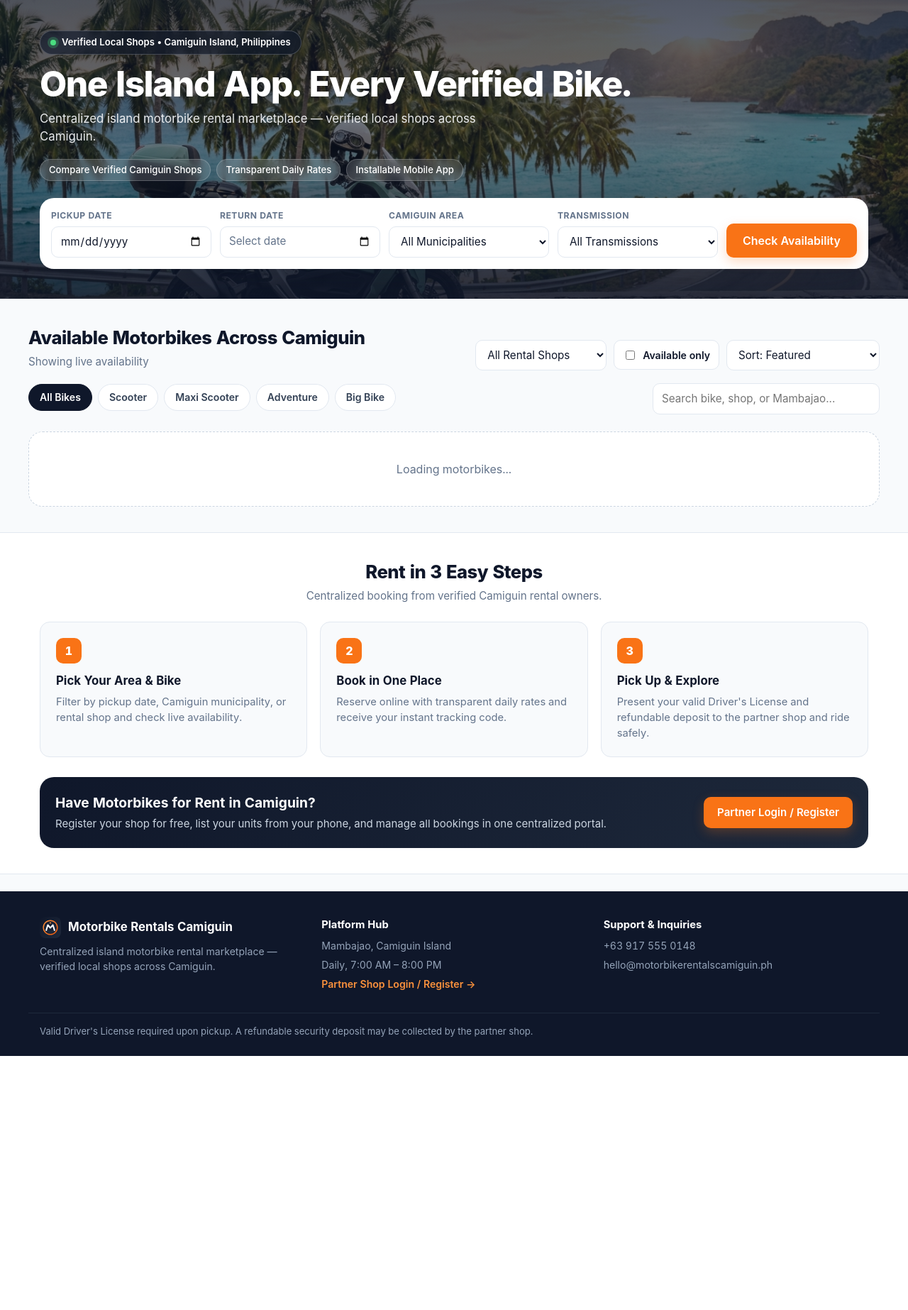
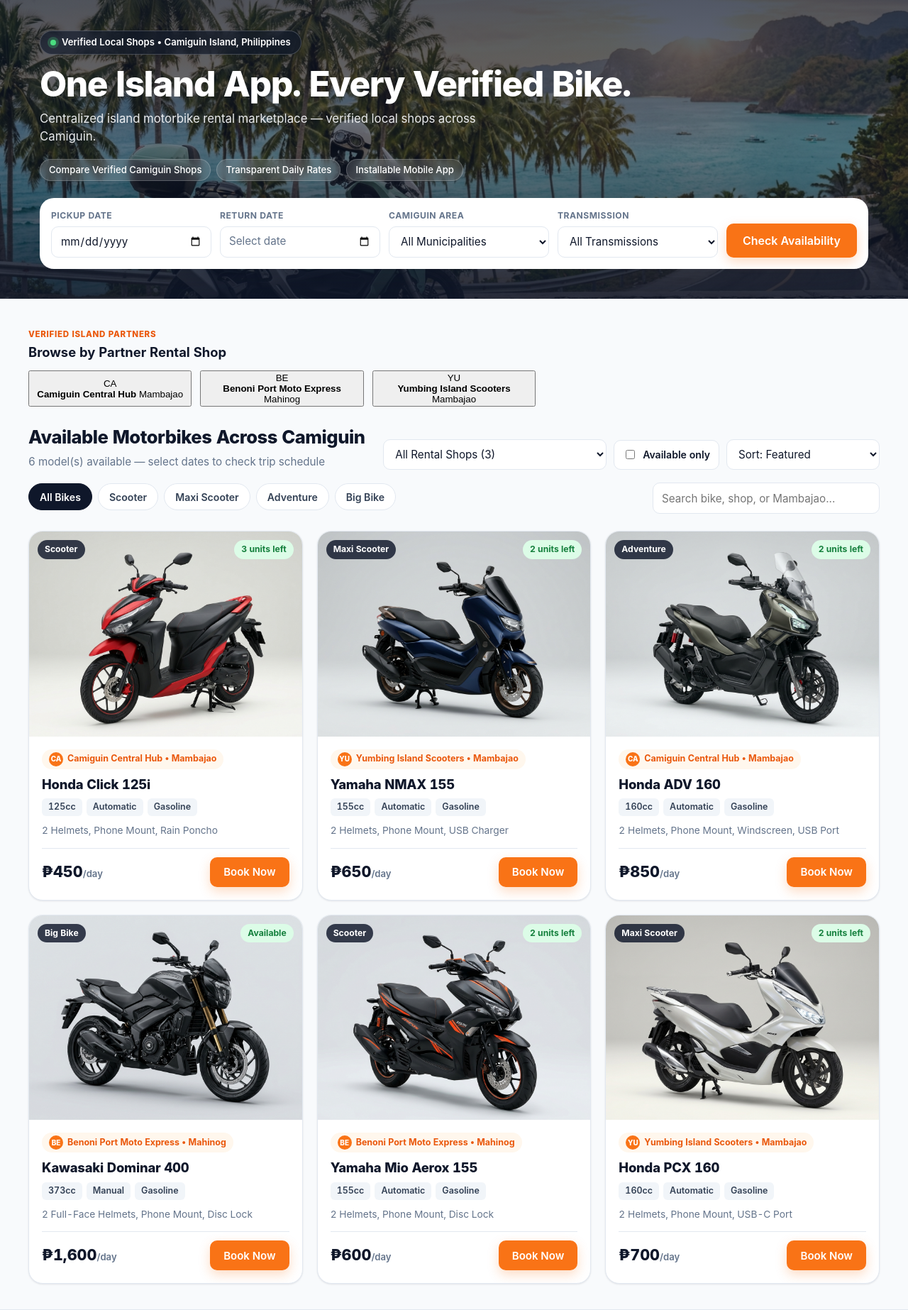
Before and after one commit to Junfols/motorbike-rentals-camiguin, a Flask app: page / in a window 1280 px wide. Shown: the part 68-1914 px from the top of the page at 71% size. Before the commit the page ends 1556 px from the top, so only its background shows below. Run offline with Flask 3, Linux system fonts and the light colour scheme; data comes from the database, SQL or seed files in the repository; data that the repository does not hold is empty; some libraries are stand-ins or nearby versions.

Commit message:
Add SSR motorbike fleet & partner shop rendering and bump storefront.js to v10

```diff
--- a/templates/index.html
+++ b/templates/index.html
@@ -87,15 +87,33 @@
 
 <section id="fleet" class="section container">
   <!-- Verified Partner Shops Strip -->
-  <div id="partner-shops-strip-wrap" class="partner-shops-strip-wrap hidden">
+  <div id="partner-shops-strip-wrap" class="partner-shops-strip-wrap {% if not (storefront_bootstrap and storefront_bootstrap.shops) %}hidden{% endif %}">
     <div class="partner-shops-strip-header">
       <div>
         <span class="eyebrow-tag">Verified Island Partners</span>
         <h3 class="partner-shops-strip-title">Browse by Partner Rental Shop</h3>
       </div>
-      <button type="button" id="partner-shops-reset-btn" class="btn btn-sm btn-outline hidden">Show All Island Shops</button>
+      <button type="button" id="partner-shops-reset-btn" class="btn btn-sm btn-outline {% if not featured_shop %}hidden{% endif %}">Show All Island Shops</button>
     </div>
-    <div id="partner-shops-strip" class="partner-shops-strip" role="list" aria-label="Verified Partner Rental Shops"></div>
+    <div id="partner-shops-strip" class="partner-shops-strip" role="list" aria-label="Verified Partner Rental Shops">
+      {% if storefront_bootstrap and storefront_bootstrap.shops %}
+        {% for s in storefront_bootstrap.shops %}
+        <button type="button" class="partner-shop-card {% if featured_shop and (featured_shop.id|string == s.id|string) %}active{% endif %}" data-shop-pill="{{ s.id }}" role="listitem" title="View {{ s.shop_name }} Profile &amp; Fleet">
+          <div class="partner-shop-card-avatar">
+            {% if s.logo_url %}
+              <img src="{{ s.logo_url }}" alt="{{ s.shop_name }}" class="partner-shop-avatar-img">
+            {% else %}
+              <span class="partner-shop-avatar-fallback">{{ (s.shop_name or 'P')[:2].upper() }}</span>
+            {% endif %}
+          </div>
+          <div class="partner-shop-card-info">
+            <strong class="partner-shop-card-name">{{ s.shop_name }}</strong>
+            <span class="partner-shop-card-loc">{{ s.municipality }}</span>
+          </div>
+        </button>
+        {% endfor %}
+      {% endif %}
+    </div>
   </div>
 
   <!-- Featured / Selected Partner Shop Profile Banner (Facebook Page Style) -->
@@ -104,11 +122,16 @@
   <div class="section-header-row">
     <div>
       <h2 class="section-title">Available Motorbikes Across Camiguin</h2>
-      <p id="fleet-date-summary" class="section-subtitle">Showing live availability</p>
+      <p id="fleet-date-summary" class="section-subtitle">{% if storefront_bootstrap and storefront_bootstrap.bikes %}{{ storefront_bootstrap.bikes|length }} model(s) available — select dates to check trip schedule{% else %}Showing live availability{% endif %}</p>
     </div>
     <div class="fleet-controls-right">
       <select id="filter-shop" class="select-compact" aria-label="Filter by rental shop">
-        <option value="">All Rental Shops</option>
+        <option value="">All Rental Shops{% if storefront_bootstrap and storefront_bootstrap.shops %} ({{ storefront_bootstrap.shops|length }}){% endif %}</option>
+        {% if storefront_bootstrap and storefront_bootstrap.shops %}
+          {% for s in storefront_bootstrap.shops %}
+            <option value="{{ s.id }}" {% if featured_shop and (featured_shop.id|string == s.id|string) %}selected{% endif %}>{{ s.shop_name }} ({{ s.municipality }})</option>
+          {% endfor %}
+        {% endif %}
       </select>
       <label class="toggle-chip">
         <input type="checkbox" id="filter-available-only">
@@ -137,7 +160,62 @@
   </div>
 
   <div id="fleet-grid" class="fleet-grid">
-    <div class="loading-state">Loading motorbikes...</div>
+    {% if storefront_bootstrap and storefront_bootstrap.bikes %}
+      {% for bike in storefront_bootstrap.bikes %}
+      <article class="bike-card" data-bike-id="{{ bike.id }}">
+        <div class="bike-card-media">
+          <img src="{{ bike.image_url }}" alt="{{ bike.name }}" loading="lazy">
+          <div class="bike-card-top-badges">
+            <span class="badge badge-dark">{{ bike.category }}</span>
+            {% if bike.status == 'maintenance' %}
+              <span class="badge badge-maintenance">Maintenance</span>
+            {% elif bike.is_available %}
+              <span class="badge badge-available">{% if bike.available_units > 1 %}{{ bike.available_units }} units left{% else %}Available{% endif %}</span>
+            {% else %}
+              <span class="badge badge-booked">Booked for Dates</span>
+            {% endif %}
+          </div>
+        </div>
+        <div class="bike-card-body">
+          <div class="shop-pill-line">
+            <button type="button" class="shop-pill-btn" data-select-shop="{{ bike.shop_id }}" title="View {{ bike.shop_name or 'Shop' }} Profile">
+              {% if bike.shop_logo_url %}
+                <img src="{{ bike.shop_logo_url }}" alt="" class="shop-pill-avatar">
+              {% else %}
+                <span class="shop-pill-avatar-fallback">{{ (bike.shop_name or 'S')[:2].upper() }}</span>
+              {% endif %}
+              <span>{{ bike.shop_name or 'Verified Shop' }} &bull; {{ bike.shop_municipality or 'Camiguin' }}</span>
+            </button>
+          </div>
+          <div class="bike-card-title-row">
+            <h3 class="bike-card-title">{{ bike.name }}</h3>
+          </div>
+          <div class="bike-specs-row">
+            <span class="spec-pill">{{ bike.engine_cc }}cc</span>
+            <span class="spec-pill">{{ bike.transmission }}</span>
+            <span class="spec-pill">{{ bike.fuel_type }}</span>
+          </div>
+          <p class="bike-card-inclusions">{{ bike.inclusions or bike.description }}</p>
+          <div class="bike-card-footer">
+            <div>
+              <div class="bike-price-main">
+                &#8369;{{ '{:,.0f}'.format(bike.daily_rate) }}<span class="bike-price-unit">/day</span>
+              </div>
+            </div>
+            <button
+              type="button"
+              class="btn {% if bike.is_available %}btn-primary{% else %}btn-outline{% endif %}"
+              data-open-bike="{{ bike.id }}"
+            >
+              {% if bike.is_available %}Book Now{% else %}View Calendar{% endif %}
+            </button>
+          </div>
+        </div>
+      </article>
+      {% endfor %}
+    {% else %}
+      <div class="loading-state">Loading motorbikes...</div>
+    {% endif %}
   </div>
 </section>
 
@@ -429,5 +507,5 @@
   window.INITIAL_FEATURED_SHOP = {{ (featured_shop or None) | tojson }};
   window.INITIAL_STOREFRONT_BOOTSTRAP = {{ (storefront_bootstrap or None) | tojson }};
 </script>
-<script src="/static/js/storefront.js?v=9"></script>
+<script src="/static/js/storefront.js?v=10"></script>
 {% endblock %}
```
